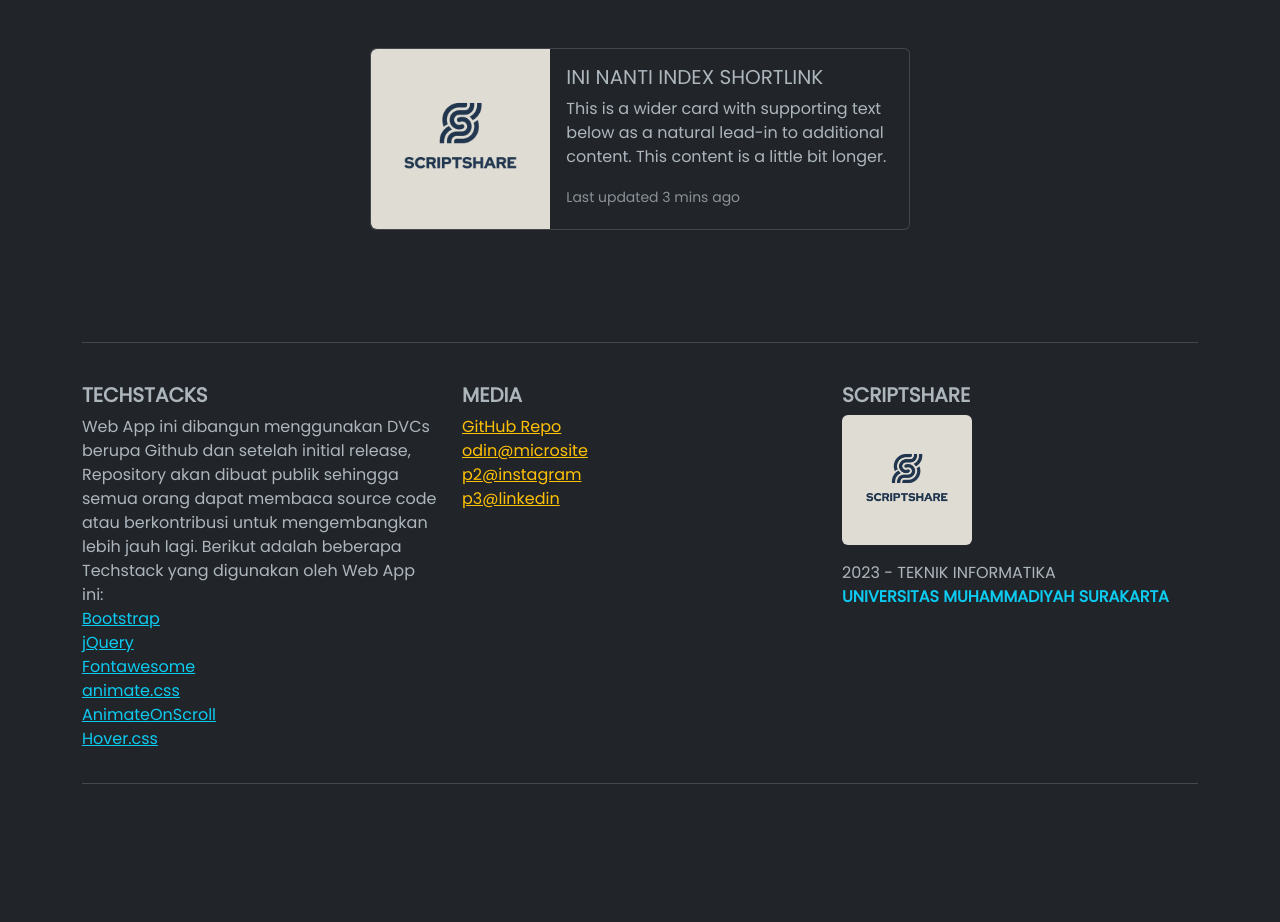
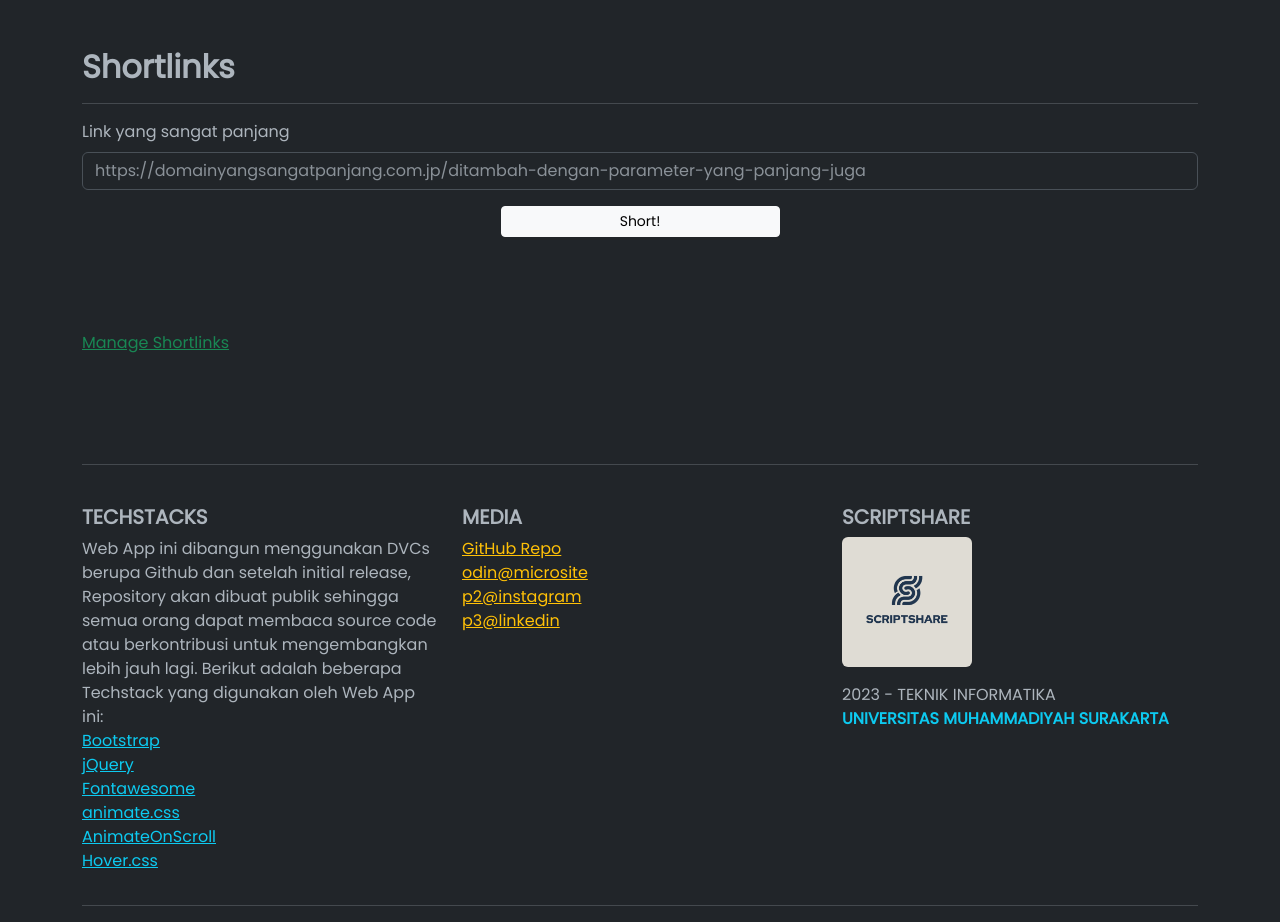
Before and after one commit to its0din-ai/scriptshare, a PHP site: template app/views/dashboard/short/index.php in a window 1280 px wide. Shown: the part 63-985 px from the top of the page. Before the commit the page ends 847 px from the top, so only its background shows below. Run offline with PHP 8.4, Linux system fonts and the light colour scheme; the template is opened without the code that fills it, so the values that code supplies are empty; some libraries are stand-ins or nearby versions.

Commit message:
shortlink index

```diff
--- a/app/controllers/UserController.php
+++ b/app/controllers/UserController.php
@@ -1,7 +1,6 @@
 <?php
 require_once './app/models/ScriptModel.php';
 require_once './app/models/ShortModel.php';
-
 
 use App\Models\ScriptModel;
 use App\Models\ShortModel;
--- a/app/views/dashboard/short/index.php
+++ b/app/views/dashboard/short/index.php
@@ -1,16 +1,20 @@
 <div class="container-sm ">
-    <div class="card mx-auto" style="max-width: 540px;">
-        <div class="row g-0">
-            <div class="col-md-4">
-            <img src="/public/img/brand-lg.png" class="img-fluid rounded-start" alt="...">
+    <h2><strong>Shortlinks</strong></h2>
+    <hr>
+    <div class="me-auto ms-auto w-md-50 mt-3">
+        <form method="POST">
+            <div class="mb-3">
+                <label for="tujuan" class="form-label">Link yang sangat panjang</label>
+                <input type="text" class="form-control" id="tujuan" placeholder="https://domainyangsangatpanjang.com.jp/ditambah-dengan-parameter-yang-panjang-juga" name="tujuan">
             </div>
-            <div class="col-md-8">
-            <div class="card-body">
-                <h5 class="card-title">INI NANTI INDEX SHORTLINK</h5>
-                <p class="card-text">This is a wider card with supporting text below as a natural lead-in to additional content. This content is a little bit longer.</p>
-                <p class="card-text"><small class="text-body-secondary">Last updated 3 mins ago</small></p>
+            <div class="hvr-bounce-in d-grid gap-2 w-25 me-auto ms-auto mt-3">
+                <button type="submit" class="btn btn-sm btn-light" name="submit">Short!</button>
             </div>
-            </div>
+        </form>
+    </div>
+    <div class="mx-auto mt-5 pt-5">
+        <div>
+            <a href="/shortlink" class="link-success"><h6>Manage Shortlinks</h6></a>
         </div>
-        </div>
+    </div>
 </div>
```
